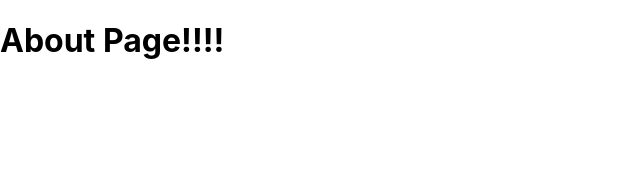
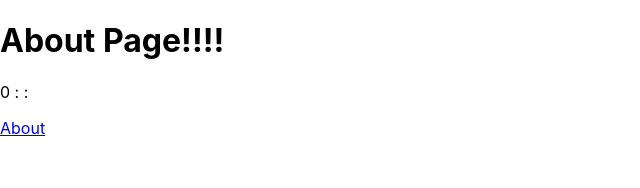
Before and after one commit to Tiffin2021/tiffin-react, a React (Create React App) app: page /about in a window 1280 px wide. Shown: the top 188 px of the page, without its empty margins (0-640 px from the left). Built offline with nearby package versions, Linux system fonts and the light colour scheme.

Commit message:
Contextの実装まで

```diff
--- a/src/App.tsx
+++ b/src/App.tsx
@@ -4,16 +4,19 @@ import Axios from 'axios';
 import { BrowserRouter as Router, Route } from 'react-router-dom';
 import { SampleView } from 'src/views/Sample/SampleView';
 import { About } from 'src/views/About/About';
+import { TiffinProvider } from 'src/context/TiffinContext';
 
 Axios.defaults.baseURL = 'http://localhost:4000/api/';
 
 const App: React.FC = () => {
   return (
     <>
-      <Router>
-        <Route exact path="/" component={SampleView} />
-        <Route path="/about" component={About} />
-      </Router>
+      <TiffinProvider>
+        <Router>
+          <Route exact path="/" component={SampleView} />
+          <Route path="/about" component={About} />
+        </Router>
+      </TiffinProvider>
     </>
   );
 };
--- /dev/null
+++ b/src/context/TiffinContext.tsx
@@ -0,0 +1,66 @@
+import React, { createContext, useState } from 'react';
+import { ShopAccount } from 'src/model/ShopAccount';
+import { ShopInfo } from 'src/model/ShopInfo';
+
+type TiffinContextProps = {
+  shopAccount: ShopAccount;
+  setShopAccount: React.Dispatch<React.SetStateAction<ShopAccount>>;
+
+  shopInfo: ShopInfo;
+  setShopInfo: React.Dispatch<React.SetStateAction<ShopInfo>>;
+};
+
+export const TiffinContext = createContext<TiffinContextProps>({
+  shopAccount: {
+    id: 0,
+    email: '',
+    pass: '',
+  },
+  setShopAccount: () => {
+    return console.warn('no function');
+  },
+
+  shopInfo: {
+    id: 0,
+    shop_accounts_id: 0,
+    name: '',
+    address: '',
+    station: '',
+    tel: '',
+    opentime: '',
+    closetime: '',
+  },
+  setShopInfo: () => {
+    return console.warn('no function');
+  },
+});
+
+export const TiffinProvider: React.FC = ({ children }) => {
+  const [shopAccount, setShopAccount] = useState<ShopAccount>({
+    id: 0,
+    email: '',
+    pass: '',
+  });
+  const [shopInfo, setShopInfo] = useState<ShopInfo>({
+    id: 0,
+    shop_accounts_id: 0,
+    name: '',
+    address: '',
+    station: '',
+    tel: '',
+    opentime: '',
+    closetime: '',
+  });
+  return (
+    <TiffinContext.Provider
+      value={{
+        shopAccount,
+        setShopAccount,
+        shopInfo,
+        setShopInfo,
+      }}
+    >
+      {children}
+    </TiffinContext.Provider>
+  );
+};
--- a/src/model/ShopAccount.ts
+++ b/src/model/ShopAccount.ts
@@ -2,6 +2,4 @@ export type ShopAccount = {
   id: number;
   email: string;
   pass: string;
-  created_at: string;
-  updated_at: string;
 };
--- /dev/null
+++ b/src/model/ShopInfo.ts
@@ -0,0 +1,10 @@
+export type ShopInfo = {
+  id: number;
+  shop_accounts_id: number;
+  name: string;
+  address: string;
+  station: string;
+  tel: string;
+  opentime: string;
+  closetime: string;
+};
--- a/src/views/About/About.tsx
+++ b/src/views/About/About.tsx
@@ -1,5 +1,16 @@
-import React from 'react';
+import React, { useContext } from 'react';
+import { TiffinContext } from 'src/context/TiffinContext';
+import { Link } from 'react-router-dom';
 
 export const About: React.FC = () => {
-  return <h1>About Page!!!!</h1>;
+  const { shopAccount } = useContext(TiffinContext);
+  return (
+    <>
+      <h1>About Page!!!!</h1>
+      <p>
+        {shopAccount.id} : {shopAccount.email} : {shopAccount.pass}
+      </p>
+      <Link to="/">About</Link>
+    </>
+  );
 };
--- a/src/views/Sample/SampleView.tsx
+++ b/src/views/Sample/SampleView.tsx
@@ -1,28 +1,27 @@
-import React, { useState, useEffect } from 'react';
+import React, { useEffect, useContext } from 'react';
 import './SampleView.css';
 import Axios from 'axios';
 import { ShopAccount } from 'src/model/ShopAccount';
+import { TiffinContext } from 'src/context/TiffinContext';
+import { Link } from 'react-router-dom';
 
 export const SampleView: React.FC = () => {
-  const [shopAccounts, setShopAccounts] = useState<ShopAccount[]>([]);
+  const { shopAccount, setShopAccount } = useContext(TiffinContext);
 
   useEffect(() => {
     (async () => {
       const response = await Axios.get<ShopAccount[]>('shop_accounts');
-      setShopAccounts(response.data);
+      setShopAccount(response.data[0]);
     })();
-  }, [setShopAccounts]);
+  }, [setShopAccount]);
 
   return (
     <>
       <h1>tiffin</h1>
-      {shopAccounts.map((shopAccount) => {
-        return (
-          <p key={shopAccount.id}>
-            {shopAccount.id} : {shopAccount.email} : {shopAccount.pass}
-          </p>
-        );
-      })}
+      <p>
+        {shopAccount.id} : {shopAccount.email} : {shopAccount.pass}
+      </p>
+      <Link to="/about">About</Link>
     </>
   );
 };
```
Also changed, not shown: .eslintrc.js.
